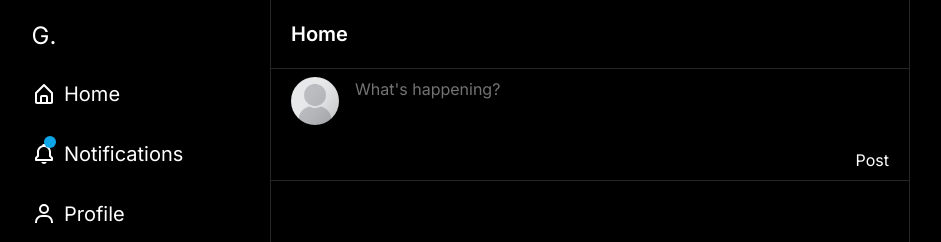
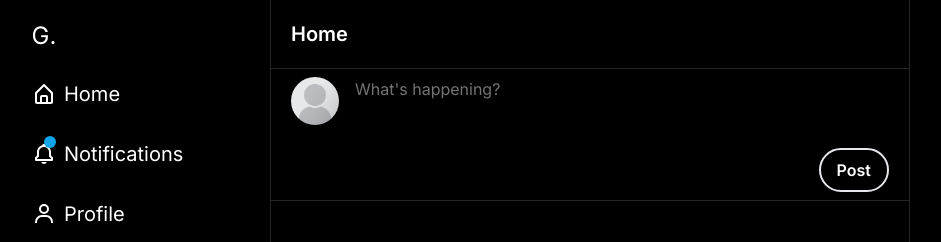
Before and after one commit to taitddev/twitter-clone, a Next.js app: page / in a window 1280 px wide. Shown: the top 242 px of the page, without its empty margins (50-991 px from the left). Built offline with nearby package versions, Linux system fonts and the light colour scheme.

Commit message:
feat: add common button
- feat(Button.tsx): add Button component
- feat(Form.tsx): use Button component instead of button tag in Form component's Post button

```diff
--- /dev/null
+++ b/components/Button.tsx
@@ -0,0 +1,22 @@
+import React from "react";
+
+interface IButtonProps {
+  label: string;
+  disabled?: boolean;
+  fullWidth?: boolean;
+}
+
+const Button: React.FC<IButtonProps> = ({ label, disabled, fullWidth }) => {
+  return (
+    <button
+      disabled={disabled}
+      className={`rounded-full border-2 font-semibold transition hover:opacity-80 disabled:cursor-not-allowed disabled:opacity-70 ${
+        fullWidth ? "w-full" : "w-fit"
+      } px-4 py-2`}
+    >
+      {label}
+    </button>
+  );
+};
+
+export default Button;
--- a/components/Form.tsx
+++ b/components/Form.tsx
@@ -1,5 +1,6 @@
 import React from "react";
 import Avatar from "./Avatar";
+import Button from "./Button";
 
 interface IFormProps {
   placeholder: string;
@@ -23,7 +24,7 @@ const Form: React.FC<IFormProps> = ({ placeholder }) => {
           />
           <hr className="h-[1px] w-full border-neutral-800 opacity-0 transition peer-focus:opacity-100" />
           <div className="mt-4 flex flex-row justify-end">
-            <button>Post</button>
+            <Button label="Post" />
           </div>
         </div>
       </div>
```
